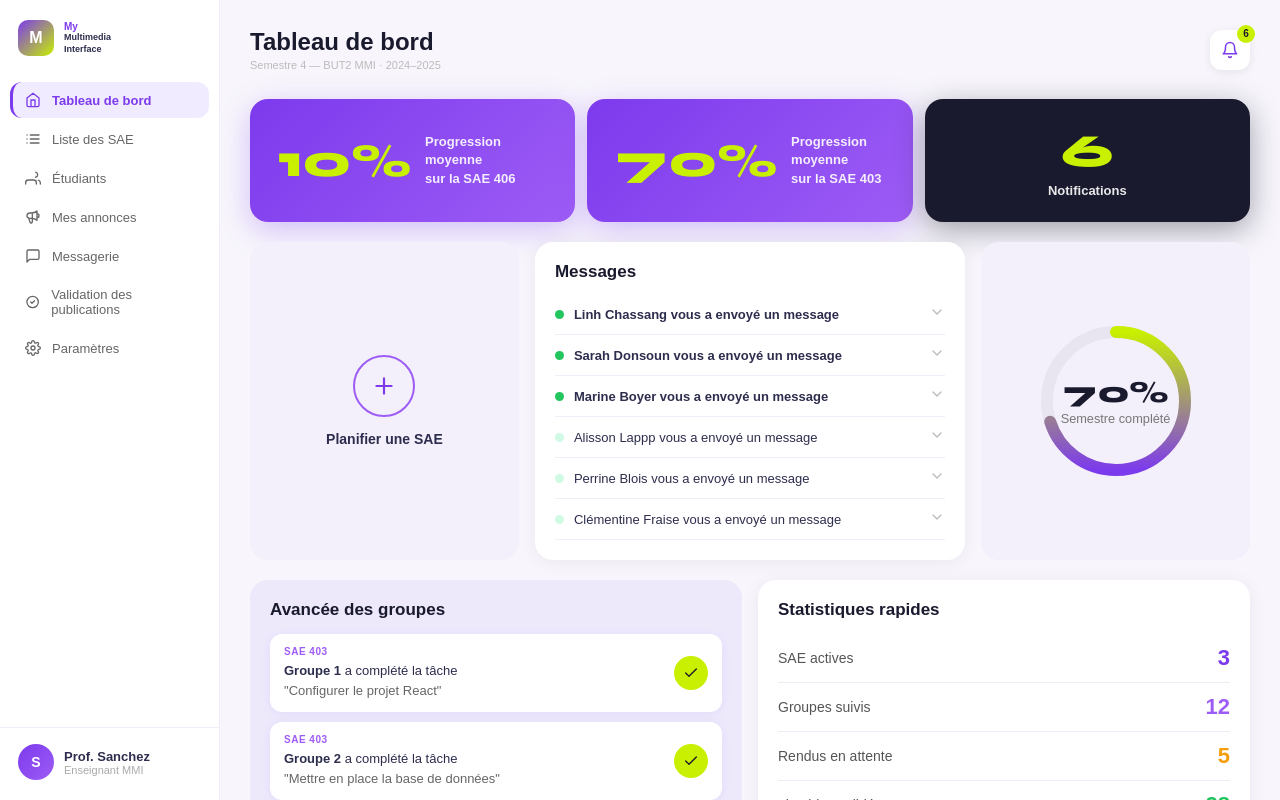
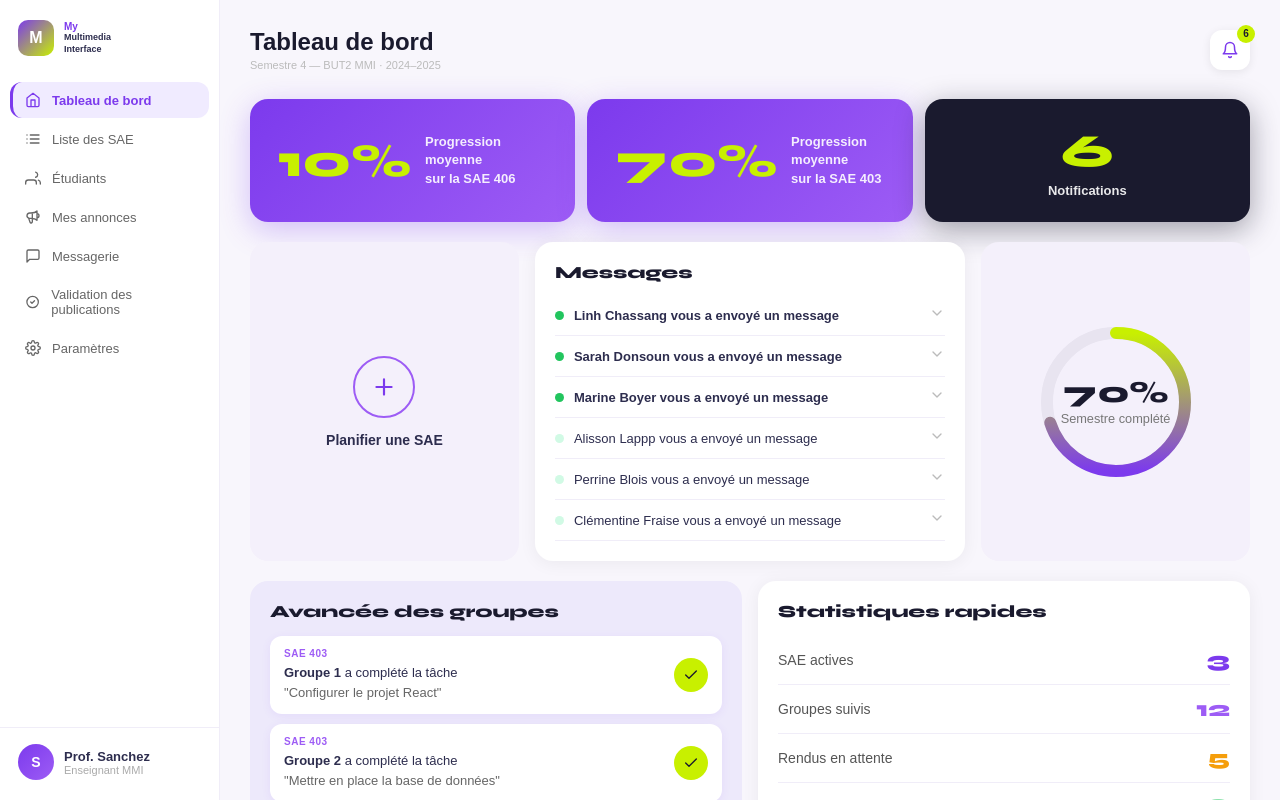
Before and after one commit to linhcha-lab/my-multimedia-interface, a React app in the folder frontend/: page /teacher/dashboard in a window 1280 px wide. Shown: the top 800 px of the page. Built offline with nearby package versions, Linux system fonts and the light colour scheme; the HTML template or start-up script is replaced by a standard one.

Commit message:
améliorations

```diff
--- a/frontend/src/pages/teacher/Dashboard.jsx
+++ b/frontend/src/pages/teacher/Dashboard.jsx
@@ -1,84 +1,28 @@
 // ============================================================
 //  pages/teacher/Dashboard.jsx
-//  Tableau de bord enseignant — page principale
+//  Tableau de bord enseignant
+//
+//  Le bouton "Planifier une SAE" utilise exactement la même
+//  modale 2 phases que le bouton "Nouvelle SAE" de SAEList.
+//  C'est juste un raccourci — zéro duplication de code.
 // ============================================================
 
-import { useState } from "react";
-import PageLayout       from "../../components/layout/PageLayout";
-import CircularProgress from "../../components/common/CircularProgress";
-import Modal            from "../../components/common/Modal";
-import { StatCard, GroupCard, MessageRow } from "../../components/dashboard/DashboardComponents";
-import { Svg, IC }      from "../../components/common/Icons";
-import { MESSAGES, GROUP_PROGRESS, QUICK_STATS } from "../../data/mockData";
-import { useWindowWidth, BP } from "../../hooks/useWindowWidth";
+import { useState }     from "react"
+import PageLayout       from "../../components/layout/PageLayout"
+import CircularProgress from "../../components/common/CircularProgress"
+import { StatCard, GroupCard, MessageRow } from "../../components/dashboard/DashboardComponents"
+import { Svg, IC }      from "../../components/common/Icons"
+import { MESSAGES, GROUP_PROGRESS, QUICK_STATS } from "../../data/mockData"
+import { useWindowWidth, BP } from "../../hooks/useWindowWidth"
+import { CreationModal } from "./SAEList"   // ← même modale que "Nouvelle SAE"
 
-// ── Formulaire dans la modale ────────────────────────────────
-function PlanifierForm({ onClose }) {
-  const [form, setForm] = useState({ titre: "", semestre: "", echeance: "", desc: "" });
-  const set = (champ, val) => setForm(f => ({ ...f, [champ]: val }));
+export default function TeacherDashboard() {
+  const [expandedMsg, setExpandedMsg] = useState(null)
+  const [showModal,   setShowModal  ] = useState(false)
 
-  const handleSubmit = () => {
-    if (!form.titre.trim()) { alert("Le titre est obligatoire."); return; }
-    // TODO : fetch("/api/saes", { method:"POST", body: JSON.stringify(form) })
-    alert(`SAE "${form.titre}" créée ! (connecte l'API Symfony ici)`);
-    onClose();
-  };
-
-  const inputStyle = {
-    width: "100%", padding: "10px 12px", borderRadius: 10,
-    border: "1.5px solid #e0daf5", fontSize: 13, outline: "none",
-    fontFamily: "Plus Jakarta Sans", boxSizing: "border-box", color: "#2d2d4e",
-  };
-
-  return (
-    <>
-      {[
-        { label: "Titre *",         champ: "titre",    type: "text",     ph: "Ex : SAE 407 – Application mobile" },
-        { label: "Semestre",        champ: "semestre", type: "text",     ph: "Ex : BUT2 – S4" },
-        { label: "Date d'échéance", champ: "echeance", type: "date",     ph: "" },
-        { label: "Description",     champ: "desc",     type: "textarea", ph: "Objectifs et consignes..." },
-      ].map(({ label, champ, type, ph }) => (
-        <div key={champ} style={{ marginBottom: 14 }}>
-          <label style={{
-            display: "block", fontSize: 11, fontWeight: 700,
-            color: "#7c3aed", marginBottom: 5,
-            textTransform: "uppercase", letterSpacing: .5,
-          }}>{label}</label>
-          {type === "textarea" ? (
-            <textarea placeholder={ph} value={form[champ]} rows={3}
-              onChange={e => set(champ, e.target.value)}
-              style={{ ...inputStyle, resize: "vertical" }} />
-          ) : (
-            <input type={type} placeholder={ph} value={form[champ]}
-              onChange={e => set(champ, e.target.value)}
-              style={inputStyle} />
-          )}
-        </div>
-      ))}
-      <div style={{ display: "flex", gap: 10, marginTop: 22 }}>
-        <button onClick={onClose} style={{
-          flex: 1, padding: 11, borderRadius: 12,
-          border: "1.5px solid #e0daf5", background: "none",
-          fontSize: 14, cursor: "pointer", color: "#666",
-        }}>Annuler</button>
-        <button onClick={handleSubmit} style={{
-          flex: 1, padding: 11, borderRadius: 12, border: "none",
-          background: "linear-gradient(135deg,#7c3aed,#9d5cf5)",
-          fontSize: 14, cursor: "pointer", color: "#fff", fontWeight: 700,
-        }}>Créer la SAE</button>
-      </div>
-    </>
-  );
-}
-
-// ── Composant principal ──────────────────────────────────────
-export default function TeacherDashboard() {
-  const [expandedMsg, setExpandedMsg] = useState(null);
-  const [showModal,   setShowModal  ] = useState(false);
-
-  const w        = useWindowWidth();
-  const isMobile = w < BP.mobile;
-  const isTablet = w < BP.tablet;
+  const w        = useWindowWidth()
+  const isMobile = w < BP.mobile
+  const isTablet = w < BP.tablet
 
   return (
     <PageLayout title="Tableau de bord">
@@ -96,16 +40,25 @@ export default function TeacherDashboard() {
           display: "grid", gap: 16,
           gridTemplateColumns: isMobile ? "1fr" : isTablet ? "1fr 1fr" : "1fr 1.6fr 1fr",
         }}>
-          {/* Planifier une SAE */}
-          <div onClick={() => setShowModal(true)} style={{
+
+          {/* Bouton Planifier une SAE → ouvre CreationModal */}
+          <div
+            onClick={() => setShowModal(true)}
+            style={{
               background: "#f4f0fb", borderRadius: 18, padding: 22,
               display: "flex", flexDirection: "column",
               alignItems: "center", justifyContent: "center",
               gap: 14, cursor: "pointer", minHeight: 155,
               transition: "box-shadow .2s, transform .15s",
             }}
-            onMouseEnter={e => { e.currentTarget.style.boxShadow = "0 8px 28px rgba(124,58,237,.2)"; e.currentTarget.style.transform = "translateY(-2px)"; }}
-            onMouseLeave={e => { e.currentTarget.style.boxShadow = "none"; e.currentTarget.style.transform = "none"; }}
+            onMouseEnter={e => {
+              e.currentTarget.style.boxShadow = "0 8px 28px rgba(124,58,237,.2)"
+              e.currentTarget.style.transform = "translateY(-2px)"
+            }}
+            onMouseLeave={e => {
+              e.currentTarget.style.boxShadow = "none"
+              e.currentTarget.style.transform = "none"
+            }}
           >
             <div style={{
               width: 62, height: 62, borderRadius: "50%",
@@ -114,12 +67,20 @@ export default function TeacherDashboard() {
             }}>
               <Svg d={IC.plus} size={26} color="#7c3aed" />
             </div>
-            <span style={{ fontSize: 14, fontWeight: 600, color: "#2d2d4e" }}>Planifier une SAE</span>
+            <span style={{ fontSize: 14, fontWeight: 600, color: "#2d2d4e" }}>
+              Planifier une SAE
+            </span>
           </div>
 
           {/* Messages */}
-          <div style={{ background: "#fff", borderRadius: 18, padding: 20, boxShadow: "0 2px 18px rgba(0,0,0,.06)" }}>
-            <h2 style={{ fontFamily: "'Payton One',sans-serif", fontSize: 17, fontWeight: 800, color: "#1a1a2e", marginBottom: 12 }}>
+          <div style={{
+            background: "#fff", borderRadius: 18, padding: 20,
+            boxShadow: "0 2px 18px rgba(0,0,0,.06)",
+          }}>
+            <h2 style={{
+              fontFamily: "'Syne',sans-serif", fontSize: 17,
+              fontWeight: 800, color: "#1a1a2e", marginBottom: 12,
+            }}>
               Messages
             </h2>
             {MESSAGES.map(m => (
@@ -135,7 +96,10 @@ export default function TeacherDashboard() {
 
           {/* Cercle progression */}
           {!isMobile && (
-            <div style={{ background: "#f4f0fb", borderRadius: 18, padding: 22, display: "flex", alignItems: "center", justifyContent: "center" }}>
+            <div style={{
+              background: "#f4f0fb", borderRadius: 18, padding: 22,
+              display: "flex", alignItems: "center", justifyContent: "center",
+            }}>
               <CircularProgress value={70} size={isTablet ? 125 : 150} />
             </div>
           )}
@@ -143,26 +107,42 @@ export default function TeacherDashboard() {
 
         {/* ── Grille bas ── */}
         <div style={{ display: "grid", gap: 16, gridTemplateColumns: isMobile ? "1fr" : "1fr 1fr" }}>
+
           {/* Avancée des groupes */}
           <div style={{ background: "#ede9fb", borderRadius: 18, padding: 20 }}>
-            <h2 style={{ fontFamily: "'Payton One',sans-serif", fontSize: 17, fontWeight: 800, color: "#1a1a2e", marginBottom: 14 }}>
+            <h2 style={{
+              fontFamily: "'Syne',sans-serif", fontSize: 17,
+              fontWeight: 800, color: "#1a1a2e", marginBottom: 14,
+            }}>
               Avancée des groupes
             </h2>
             {GROUP_PROGRESS.map((g, i) => <GroupCard key={i} {...g} />)}
           </div>
 
           {/* Statistiques rapides */}
-          <div style={{ background: "#fff", borderRadius: 18, padding: 20, boxShadow: "0 2px 18px rgba(0,0,0,.06)" }}>
-            <h2 style={{ fontFamily: "'Payton One',sans-serif", fontSize: 17, fontWeight: 800, color: "#1a1a2e", marginBottom: 14 }}>
+          <div style={{
+            background: "#fff", borderRadius: 18, padding: 20,
+            boxShadow: "0 2px 18px rgba(0,0,0,.06)",
+          }}>
+            <h2 style={{
+              fontFamily: "'Syne',sans-serif", fontSize: 17,
+              fontWeight: 800, color: "#1a1a2e", marginBottom: 14,
+            }}>
               Statistiques rapides
             </h2>
             {QUICK_STATS.map(s => (
               <div key={s.label} style={{
-                display: "flex", alignItems: "center", justifyContent: "space-between",
+                display: "flex", alignItems: "center",
+                justifyContent: "space-between",
                 padding: "11px 0", borderBottom: "1px solid #f0edf8",
               }}>
                 <span style={{ fontSize: 14, color: "#555" }}>{s.label}</span>
-                <span style={{ fontSize: 22, fontWeight: 800, color: s.color, fontFamily: "'Payton One',sans-serif" }}>{s.value}</span>
+                <span style={{
+                  fontSize: 22, fontWeight: 800,
+                  color: s.color, fontFamily: "'Syne',sans-serif",
+                }}>
+                  {s.value}
+                </span>
               </div>
             ))}
             {isMobile && (
@@ -174,12 +154,10 @@ export default function TeacherDashboard() {
         </div>
       </div>
 
-      {/* Modale */}
+      {/* Modale création SAE — identique à "Nouvelle SAE" dans SAEList */}
       {showModal && (
-        <Modal title="Planifier une SAE" onClose={() => setShowModal(false)}>
-          <PlanifierForm onClose={() => setShowModal(false)} />
-        </Modal>
+        <CreationModal onClose={() => setShowModal(false)} />
       )}
     </PageLayout>
-  );
+  )
 }
--- a/frontend/src/pages/teacher/SAEList.jsx
+++ b/frontend/src/pages/teacher/SAEList.jsx
@@ -31,7 +31,7 @@ function ProgressBar({ value }) {
 // ════════════════════════════════════════════════════════════════
 //  FORMULAIRE DE CRÉATION — 2 phases
 // ════════════════════════════════════════════════════════════════
-function CreationModal({ onClose, onCreated }) {
+export function CreationModal({ onClose, onCreated }) {
   const [phase, setPhase] = useState(1)
 
   // ── Phase 1 ───────────────────────────────────────────────
```
Lines whose indentation alone changed are shown as unchanged.
